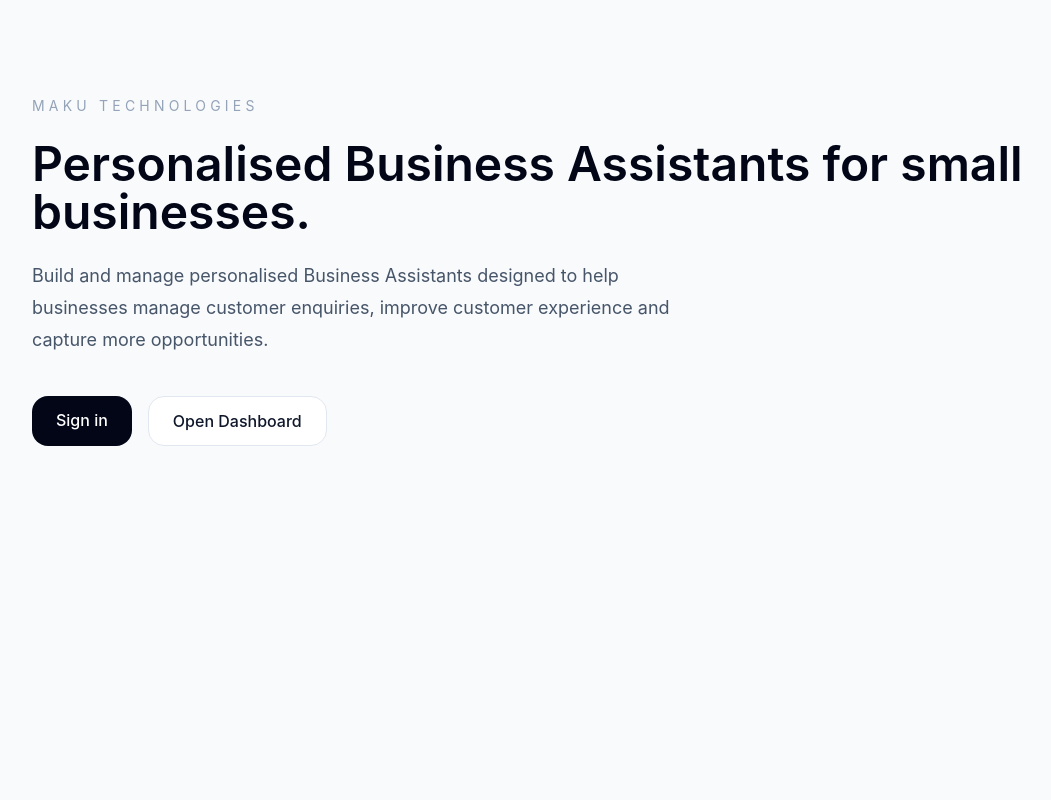
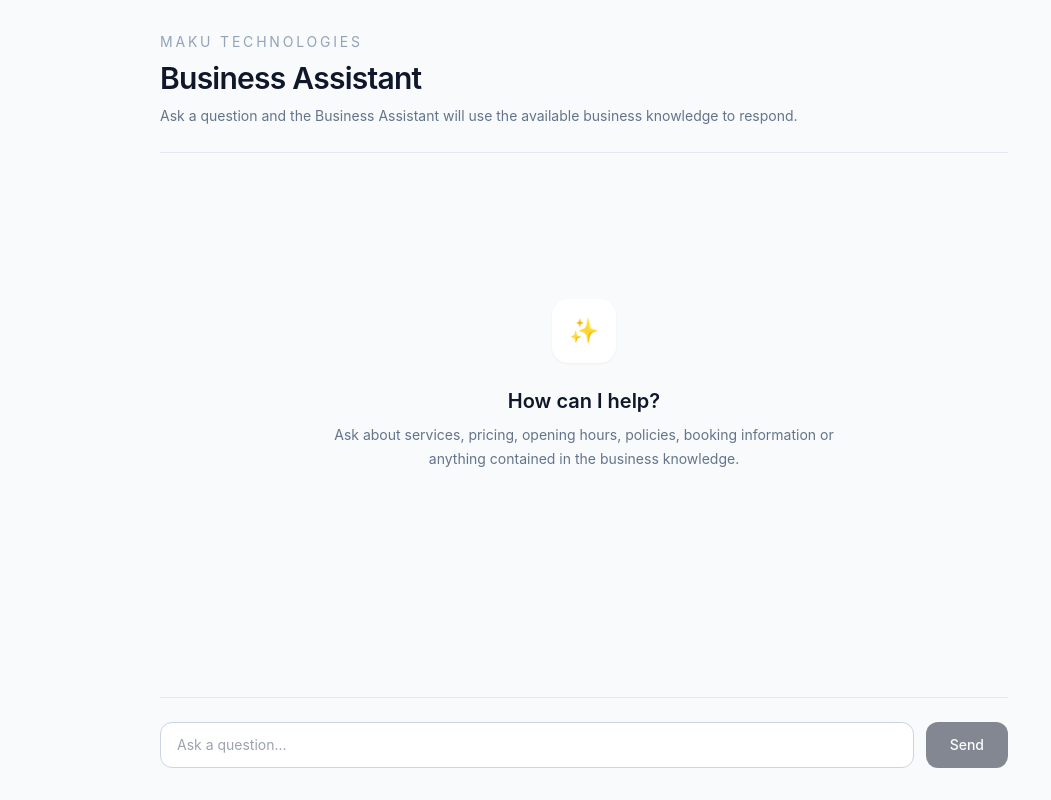
Before and after one commit to NBelleBee/maku-platform, a Next.js app: page /chat in a window 1280 px wide. Shown: the whole page, without its empty margins (56-1107 px from the left). Built offline with nearby package versions, Linux system fonts and the light colour scheme.

Commit message:
Update page.tsx

```diff
--- a/app/chat/page.tsx
+++ b/app/chat/page.tsx
@@ -1,39 +1,202 @@
-import Link from 'next/link'
+'use client'
 
-export default function HomePage() {
+import { FormEvent, useState } from 'react'
+
+type Message = {
+  role: 'user' | 'assistant'
+  content: string
+}
+
+export default function ChatPage() {
+  const [message, setMessage] = useState('')
+  const [messages, setMessages] = useState<Message[]>([])
+  const [loading, setLoading] = useState(false)
+  const [error, setError] = useState('')
+
+  async function handleSubmit(
+    event: FormEvent<HTMLFormElement>
+  ) {
+    event.preventDefault()
+
+    const trimmedMessage = message.trim()
+
+    if (!trimmedMessage || loading) {
+      return
+    }
+
+    setError('')
+
+    const userMessage: Message = {
+      role: 'user',
+      content: trimmedMessage,
+    }
+
+    setMessages((current) => [
+      ...current,
+      userMessage,
+    ])
+
+    setMessage('')
+    setLoading(true)
+
+    try {
+      const response = await fetch(
+        '/api/ai/chat',
+        {
+          method: 'POST',
+          headers: {
+            'Content-Type':
+              'application/json',
+          },
+          body: JSON.stringify({
+            message: trimmedMessage,
+          }),
+        }
+      )
+
+      const result = await response.json()
+
+      if (!response.ok) {
+        throw new Error(
+          result?.error ??
+            'The Business Assistant could not respond.'
+        )
+      }
+
+      const assistantMessage: Message = {
+        role: 'assistant',
+        content:
+          result?.response ??
+          'I could not generate a response.',
+      }
+
+      setMessages((current) => [
+        ...current,
+        assistantMessage,
+      ])
+    } catch (caughtError) {
+      setError(
+        caughtError instanceof Error
+          ? caughtError.message
+          : 'An unexpected error occurred.'
+      )
+    } finally {
+      setLoading(false)
+    }
+  }
+
   return (
     <main className="min-h-screen bg-slate-50 text-slate-900">
-      <section className="mx-auto max-w-6xl px-6 py-24">
-        <p className="text-sm uppercase tracking-[0.3em] text-slate-400">
+      <div className="mx-auto flex min-h-screen max-w-4xl flex-col px-6 py-8">
+        <header className="border-b border-slate-200 pb-6">
+          <p className="text-sm uppercase tracking-[0.2em] text-slate-400">
             MAKU Technologies
           </p>
 
-        <h1 className="mt-6 text-5xl font-semibold text-slate-950">
-          Personalised Business Assistants for small businesses.
+          <h1 className="mt-2 text-3xl font-semibold tracking-tight">
+            Business Assistant
           </h1>
 
-        <p className="mt-6 max-w-2xl text-lg leading-8 text-slate-600">
-          Build and manage personalised Business Assistants designed to help
-          businesses manage customer enquiries, improve customer experience
-          and capture more opportunities.
+          <p className="mt-2 text-sm leading-6 text-slate-500">
+            Ask a question and the Business Assistant will
+            use the available business knowledge to respond.
           </p>
+        </header>
 
-        <div className="mt-10 flex gap-4">
-          <Link
-            href="/login"
-            className="rounded-2xl bg-slate-950 px-6 py-3 font-medium text-white"
+        <section className="flex-1 py-8">
+          {messages.length === 0 ? (
+            <div className="flex min-h-[400px] items-center justify-center">
+              <div className="max-w-lg text-center">
+                <div className="mx-auto flex h-16 w-16 items-center justify-center rounded-2xl bg-white text-2xl shadow-sm">
+                  ✨
+                </div>
+
+                <h2 className="mt-6 text-xl font-semibold">
+                  How can I help?
+                </h2>
+
+                <p className="mt-2 text-sm leading-6 text-slate-500">
+                  Ask about services, pricing, opening hours,
+                  policies, booking information or anything
+                  contained in the business knowledge.
+                </p>
+              </div>
+            </div>
+          ) : (
+            <div className="space-y-5">
+              {messages.map(
+                (item, index) => (
+                  <div
+                    key={`${item.role}-${index}`}
+                    className={`flex ${
+                      item.role === 'user'
+                        ? 'justify-end'
+                        : 'justify-start'
+                    }`}
                   >
-            Sign in
-          </Link>
+                    <div
+                      className={`max-w-[85%] rounded-2xl px-5 py-4 text-sm leading-7 ${
+                        item.role === 'user'
+                          ? 'bg-slate-900 text-white'
+                          : 'border border-slate-200 bg-white text-slate-700 shadow-sm'
+                      }`}
+                    >
+                      <p className="whitespace-pre-wrap">
+                        {item.content}
+                      </p>
+                    </div>
+                  </div>
+                )
+              )}
 
-          <Link
-            href="/dashboard"
-            className="rounded-2xl border border-slate-200 bg-white px-6 py-3 font-medium text-slate-900"
+              {loading && (
+                <div className="flex justify-start">
+                  <div className="rounded-2xl border border-slate-200 bg-white px-5 py-4 text-sm text-slate-500 shadow-sm">
+                    Thinking...
+                  </div>
+                </div>
+              )}
+            </div>
+          )}
+
+          {error && (
+            <div className="mt-6 rounded-xl border border-red-200 bg-red-50 p-4 text-sm leading-6 text-red-700">
+              {error}
+            </div>
+          )}
+        </section>
+
+        <form
+          onSubmit={handleSubmit}
+          className="border-t border-slate-200 pt-6"
         >
-            Open Dashboard
-          </Link>
+          <div className="flex gap-3">
+            <input
+              type="text"
+              value={message}
+              onChange={(event) =>
+                setMessage(event.target.value)
+              }
+              disabled={loading}
+              placeholder="Ask a question..."
+              className="min-w-0 flex-1 rounded-xl border border-slate-300 bg-white px-4 py-3 text-sm outline-none transition focus:border-slate-900 focus:ring-2 focus:ring-slate-900/10 disabled:bg-slate-100"
+            />
+
+            <button
+              type="submit"
+              disabled={
+                loading ||
+                !message.trim()
+              }
+              className="rounded-xl bg-slate-900 px-6 py-3 text-sm font-medium text-white transition hover:bg-slate-800 disabled:cursor-not-allowed disabled:opacity-50"
+            >
+              {loading
+                ? 'Sending...'
+                : 'Send'}
+            </button>
           </div>
-      </section>
+        </form>
+      </div>
     </main>
   )
 }
```
Lines whose indentation alone changed are shown as unchanged.
